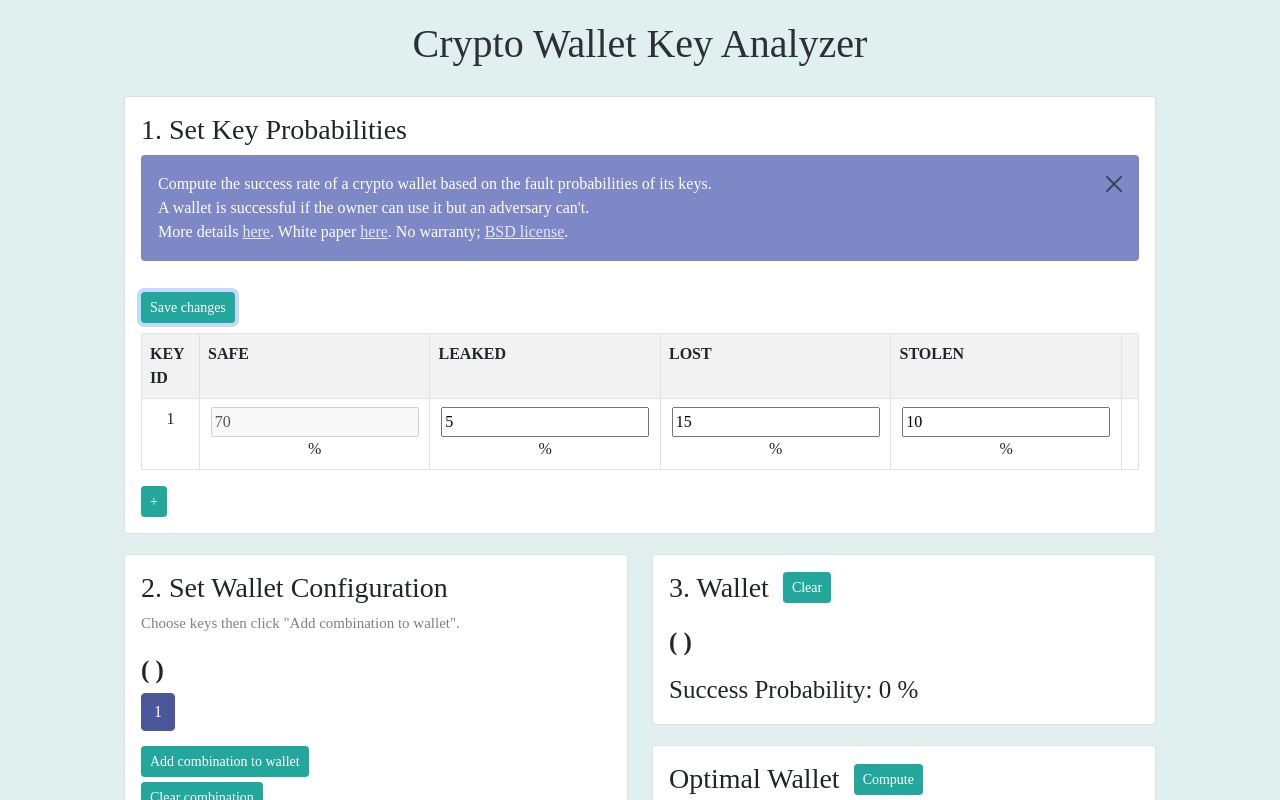
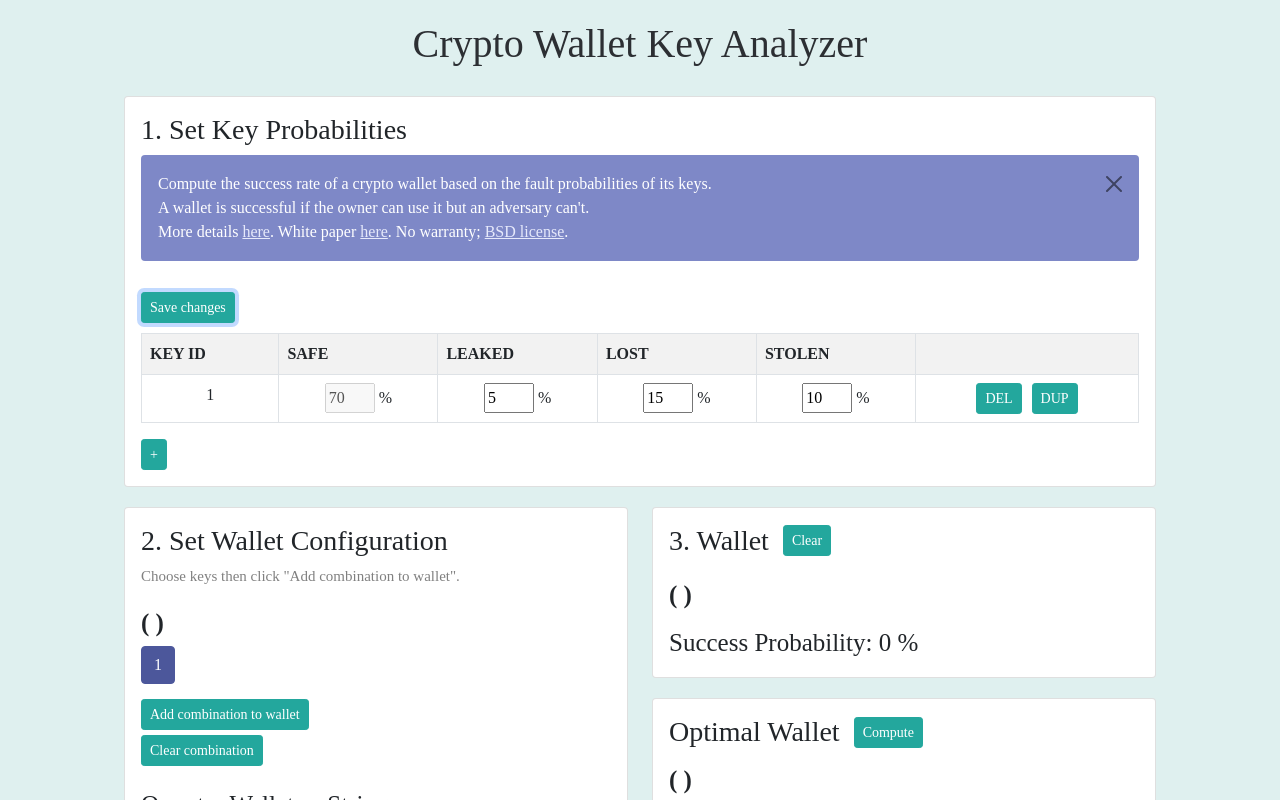
Before and after one commit to ZenGo-X/crypto-key-calculator, a React (Create React App) app: page / in a window 1280 px wide. Both pictures are taken after a click on the button "Edit key probabilities". Shown: the top 800 px of the page. Built offline with nearby package versions, Linux system fonts and the light colour scheme.

Commit message:
smaller edit fields and full functionality in edit mode

```diff
--- a/src/App.css
+++ b/src/App.css
@@ -6,3 +6,7 @@
 #root {
   background-color: '#DFF0EF';
 }
+
+input[type='number']{
+  width: 50px;
+}
--- a/src/App.js
+++ b/src/App.js
@@ -140,7 +140,7 @@ function App() {
           <td><input type="number" defaultValue={keyProbabilityTable.leaked[index] * 100} onChange={(event) => updateKeyProbabilities('leaked', index, parseFloat(event.target.value))} /> %</td>
           <td><input type="number" defaultValue={keyProbabilityTable.lost[index] * 100} onChange={(event) => updateKeyProbabilities('lost', index, parseFloat(event.target.value))} /> %</td>
           <td><input type="number" defaultValue={keyProbabilityTable.stolen[index] * 100} onChange={(event) => updateKeyProbabilities('stolen', index, parseFloat(event.target.value))} /> %</td>
-          <td></td>
+          <td style={{ alignItems: 'center' }}><Button variant='minty' size='sm' style={{ marginBottom: minusButtonBottomMarginPx }} onClick={() => removeKey(index)}>DEL</Button><Button style={{ marginLeft: copyKeyMarginLeftPx }} size='sm' variant='minty' onClick={() => duplicateKey(index)}>DUP</Button></td>
         </tr>
       );
     }
```
